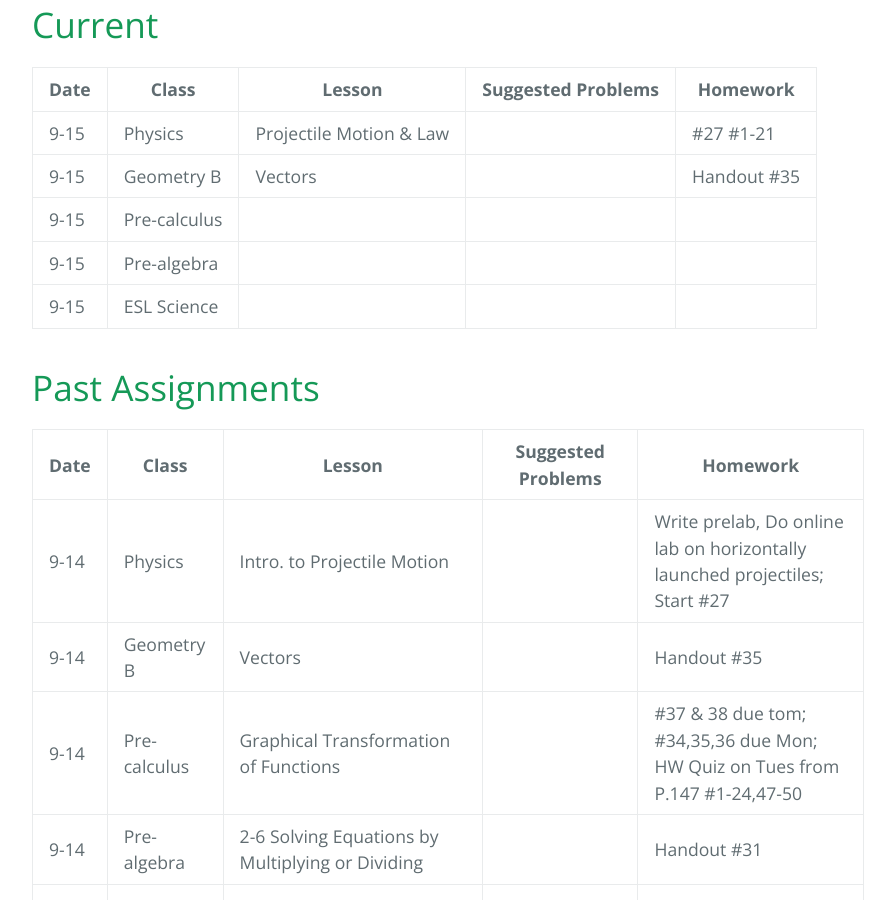
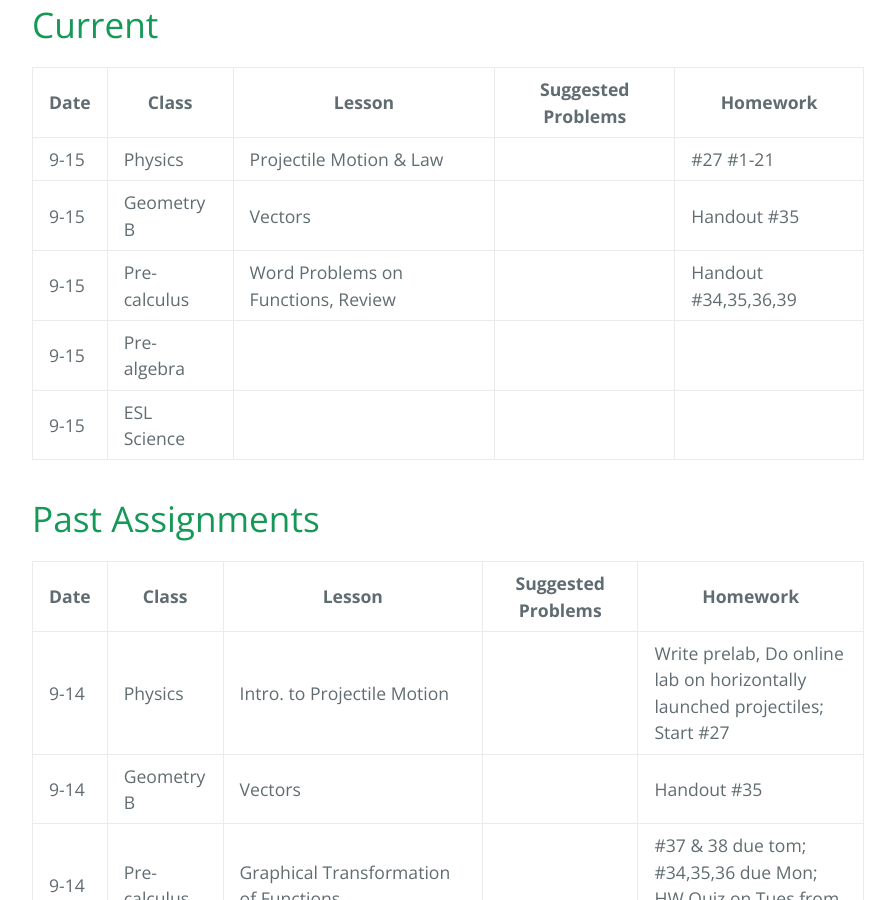
Before and after one commit to gpayoo/gpayoo, a Jekyll site: the page built from index.md, in a window 1280 px wide and 900 px high, scrolled down 501 px. Shown: the whole window, without its empty margins (192-1087 px from the left). Built offline with Jekyll 4.4.1, drawn with Linux system fonts in a browser that asks for light colours; our own code applies the rules of GitHub Pages for plain Markdown files.

Commit message:
Update index.md

```diff
--- a/index.md
+++ b/index.md
@@ -11,7 +11,7 @@ layout: default
 | ---- | ----- | ------ | -------- | ---
 | 9-15 | Physics | Projectile Motion & Law | | #27 #1-21
 | 9-15 | Geometry B | Vectors  | |Handout #35 |
-| 9-15 | Pre-calculus |  | |
+| 9-15 | Pre-calculus | Word Problems on Functions, Review | |  Handout #34,35,36,39
 | 9-15 | Pre-algebra | | |
 | 9-15 | ESL Science |  |  |
 
```
